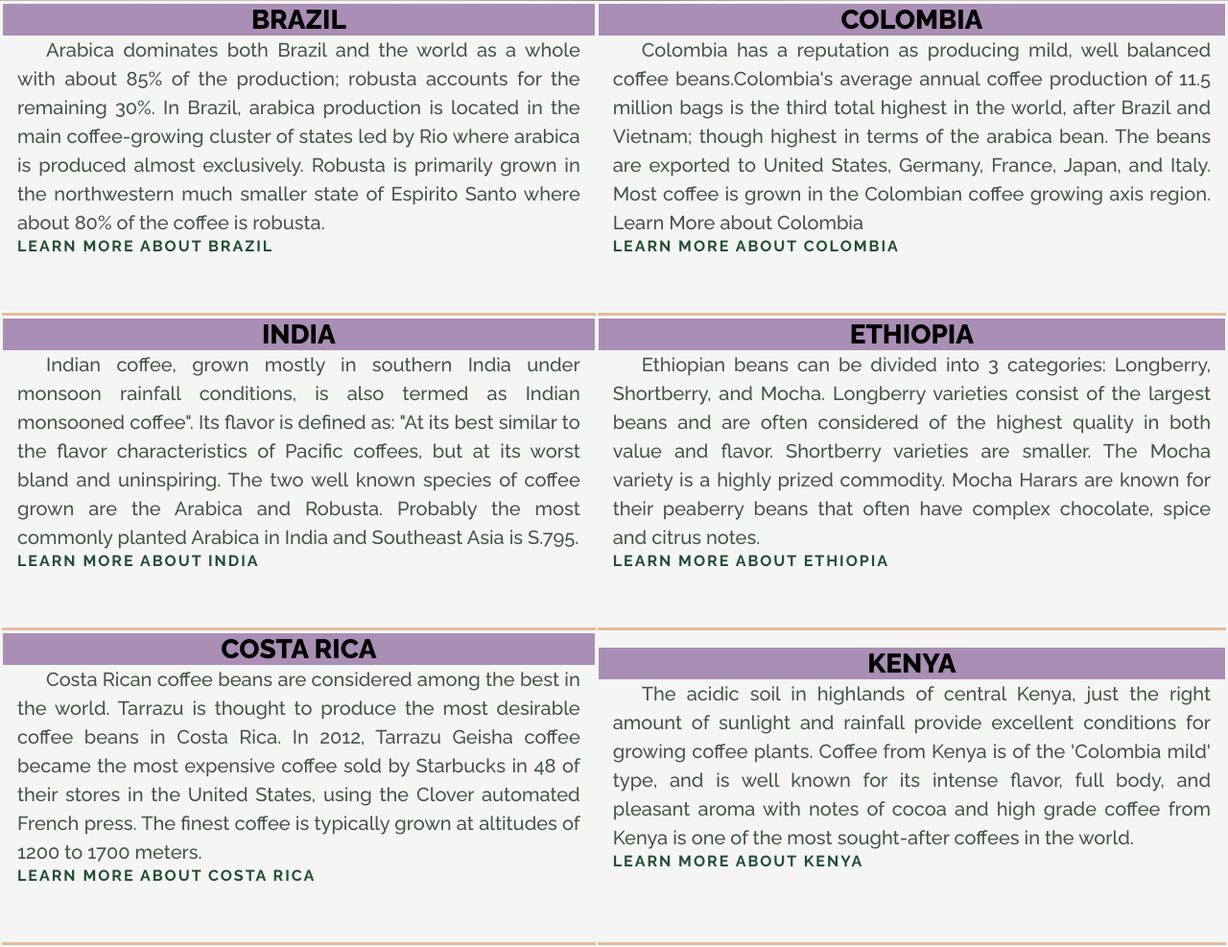
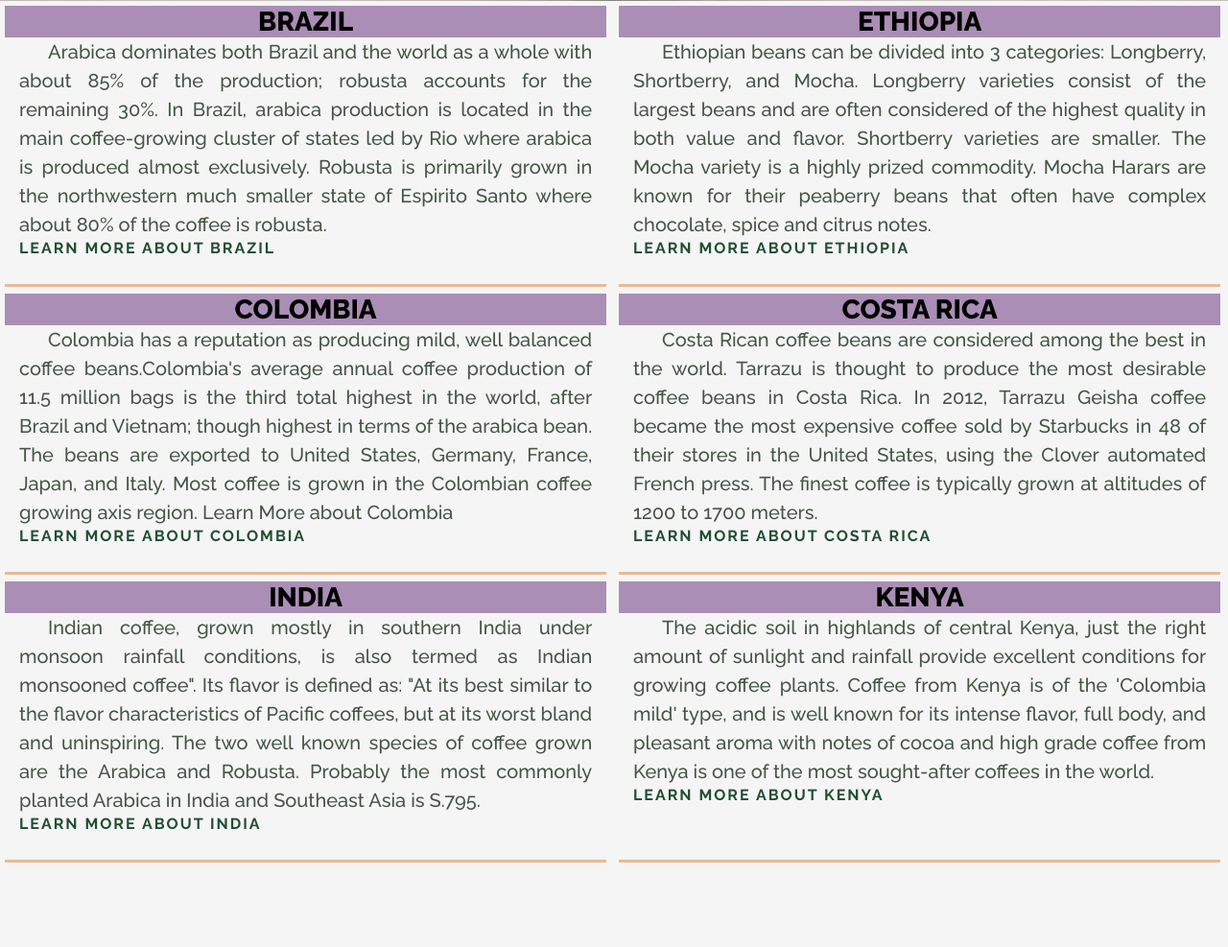
Before and after one commit to Dushyna/coffee, a plain HTML site: page index.html in a window 1280 px wide. Shown: the part 399-1386 px from the top of the page at 96% size. After the commit the page ends 1298 px from the top, so only its background shows below. Drawn offline with Linux system fonts and the light colour scheme; a web font is replaced by a local one.

Commit message:
positions set

```diff
--- a/css/style.css
+++ b/css/style.css
@@ -27,21 +27,38 @@ h1 {
     font-family: "Covered By Your Grace", cursive;
     color: rgba(3, 150, 100, 0.75);
     text-align: center;
-    padding-top: 110px;
+    padding-top: 100px;
     /*margin-top: 110px;*/
 }
 
-.main > table {
+.main {
     padding: 0;
+    position: relative;
 }
 
-.main td {
-    margin: 100px 0;
+.div1, .div2, .div3, .div4, .div5, .div6 {
+    margin: 5px;
     border-bottom: 3px solid #e4bb97;
     padding-bottom: 60px;
+    width: 49%;
+    position: absolute;
+    height: 230px;
+
 }
 
-.main td > h2 {
+.div4, .div5, .div6 {
+    left: 50%;
+}
+
+.div2, .div5 {
+    top: 300px;
+}
+
+.div3, .div6 {
+    top: 600px;
+}
+
+.main h2 {
     font-weight: 800;
     font-size: 28px;
     text-align: center;
@@ -50,7 +67,7 @@ h1 {
 
 }
 
-.main td > p {
+.main p {
     font-size: 20px;
     color: #454; /*445544*/
     text-align: justify;
@@ -59,7 +76,7 @@ h1 {
     line-height: 1.5;
 }
 
-.main td > a:link {
+.main a:link {
     text-decoration: none;
     font-weight: 700;
     text-transform: uppercase;
@@ -67,12 +84,15 @@ h1 {
     padding-left: 15px;
     letter-spacing: 2px;
 }
-.main td > a:visited {
+
+.main a:visited {
     color: violet;
 }
-.main td > a:hover {
+
+.main a:hover {
     color: red;
 }
-.main td > a:active {
+
+.main a:active {
     color: yellow;
 }
--- a/index.html
+++ b/index.html
@@ -12,9 +12,8 @@
     <h1>The best Coffee Regions</h1>
 </div>
 <div class="main">
-    <table>
-        <tr>
-            <td>
+
+    <div class="div1">
         <h2>Brazil</h2>
         <p>
             Arabica dominates both Brazil and the world as a whole with about 85% of the production; robusta
@@ -28,9 +27,9 @@
         </p>
         <a href="https://en.wikipedia.org/wiki/Brazil" target="_blank">Learn More about Brazil</a>
 
-            </td>
+    </div>
 
-            <td>
+    <div class="div2">
         <h2>Colombia</h2>
         <p>
             Colombia has a reputation as producing mild, well balanced coffee beans.Colombia's average annual
@@ -47,11 +46,9 @@
         </p>
         <a href="https://en.wikipedia.org/wiki/Colombia" target="_blank">Learn More about Colombia</a>
 
-            </td>
-        </tr>
-        <tr>
+    </div>
 
-            <td>
+    <div class="div3">
         <h2>India</h2>
         <p>
             Indian coffee, grown mostly in southern India under monsoon rainfall conditions, is also termed as
@@ -66,8 +63,8 @@
         </p>
         <a href="https://en.wikipedia.org/wiki/India" target="_blank">Learn More about India</a>
 
-            </td>
-            <td>
+    </div>
+    <div class="div4">
         <h2>Ethiopia</h2>
         <p>
             Ethiopian beans can be divided into 3 categories: Longberry, Shortberry, and Mocha. Longberry
@@ -80,10 +77,9 @@
 
         </p>
         <a href="https://en.wikipedia.org/wiki/Ethiopia" target="_blank">Learn More about Ethiopia</a>
-            </td>
-        </tr>
-        <tr>
-            <td>
+    </div>
+
+    <div class="div5">
         <h2>Costa Rica</h2>
         <p>
             Costa Rican coffee beans are considered among the best in the world. Tarrazu is thought to produce
@@ -96,8 +92,8 @@
         </p>
         <a href="https://en.wikipedia.org/wiki/Costa_Rica" target="_blank">Learn More about Costa Rica</a>
 
-            </td>
-            <td>
+    </div>
+    <div class="div6">
         <h2>Kenya</h2>
         <p>
             The acidic soil in highlands of central Kenya, just the right amount of sunlight and rainfall
@@ -110,9 +106,7 @@
         </p>
         <a href="https://en.wikipedia.org/wiki/Kenya" target="_blank">Learn More about Kenya</a>
 
-            </td>
-        </tr>
-    </table>
+    </div>
 </div>
 
 </body>
```
Lines whose indentation alone changed are shown as unchanged.
